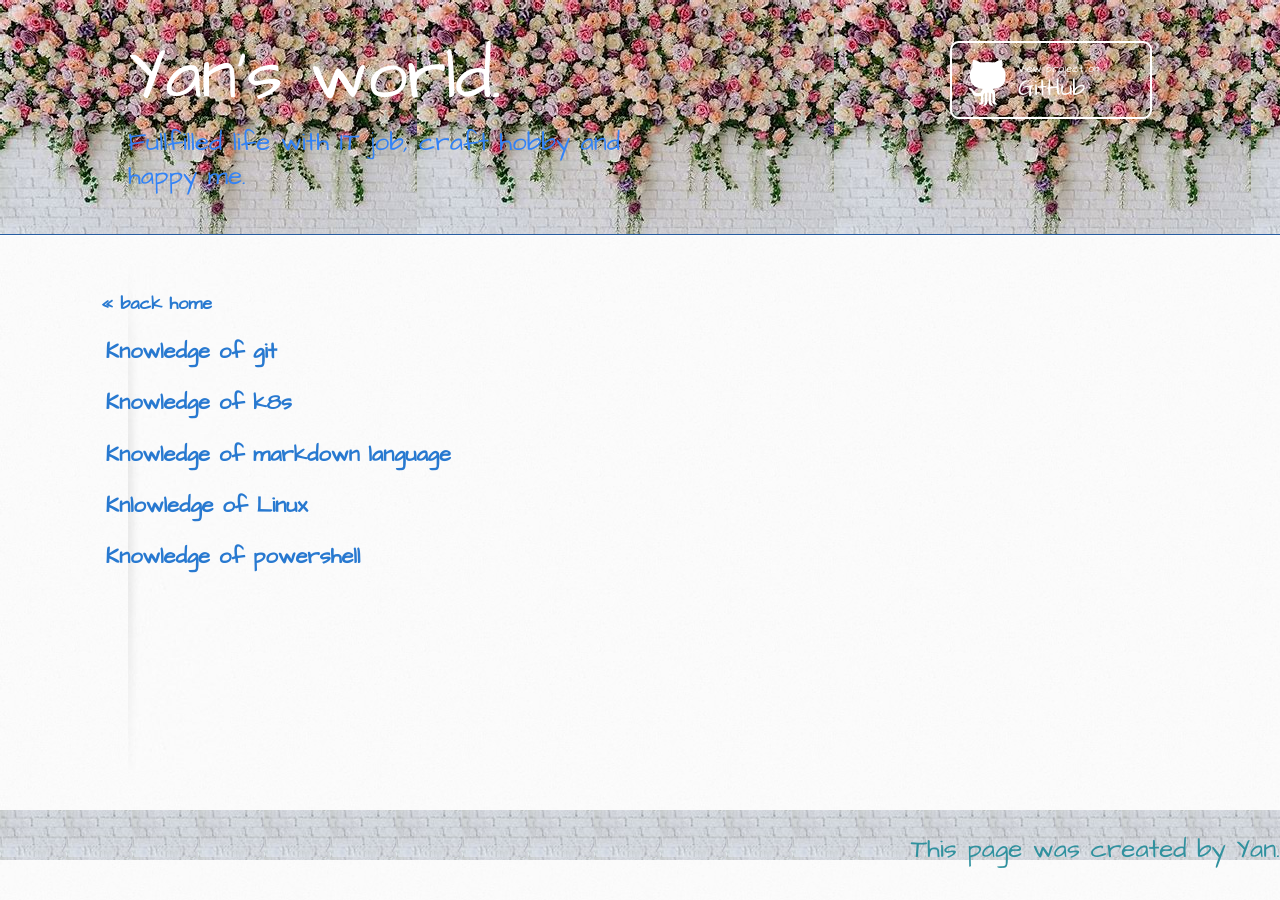
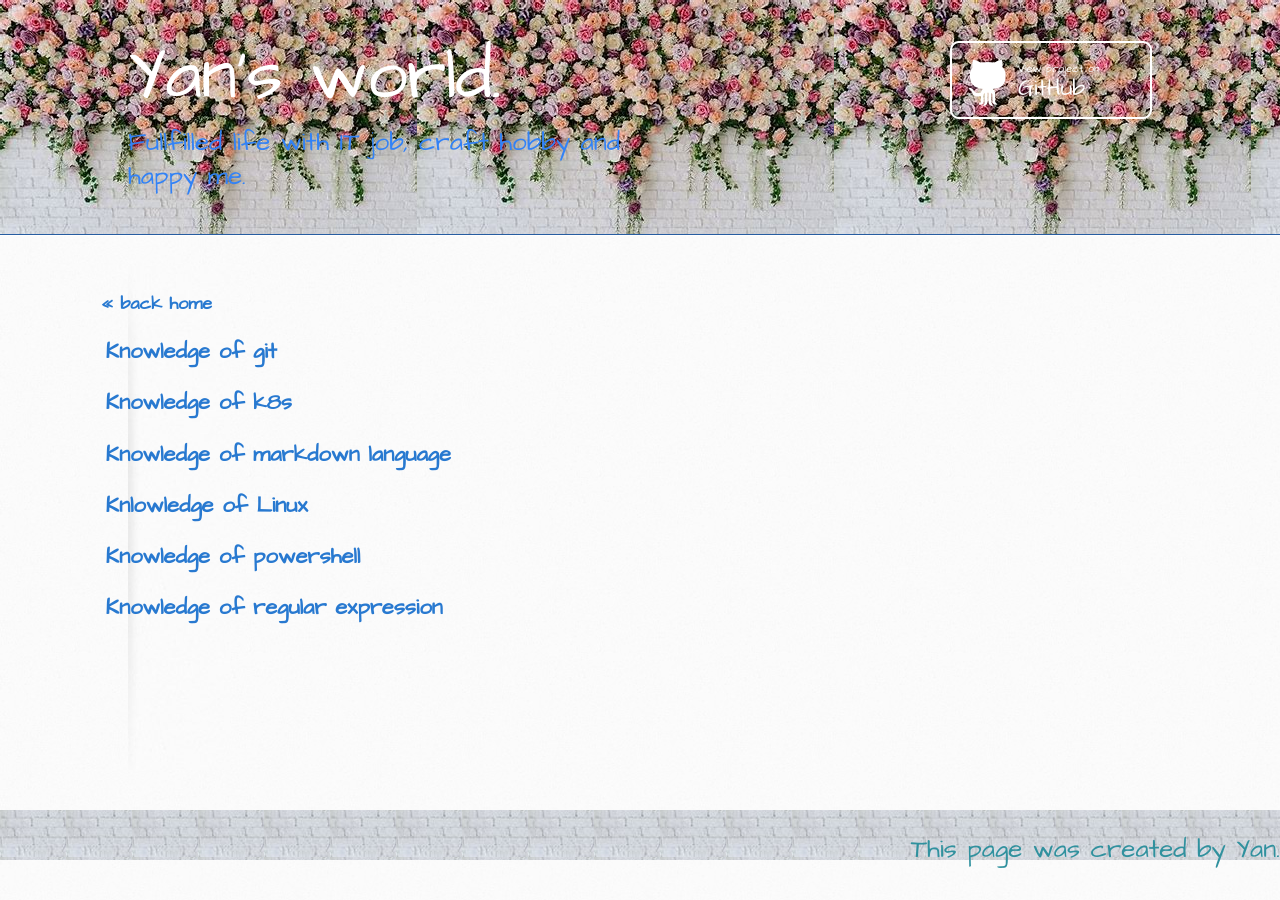
Before and after one commit to itcraftme/itcraftme, a Jekyll site: the page built from docs/it/index.md, in a window 1280 px wide. Built offline with Jekyll 4.4.1, drawn with Linux system fonts in a browser that asks for light colours; our own code applies the rules of GitHub Pages for plain Markdown files.

Commit message:
Update index.md

```diff
--- a/docs/it/index.md
+++ b/docs/it/index.md
@@ -7,3 +7,4 @@ layout: default
 ## [Knowledge of markdown language](./markdown_knowledge.md)
 ## [Knlowledge of Linux](./linux.md)
 ## [Knowledge of powershell](./powershell.md)
+## [Knowledge of regular expression](./regex.md)
```
